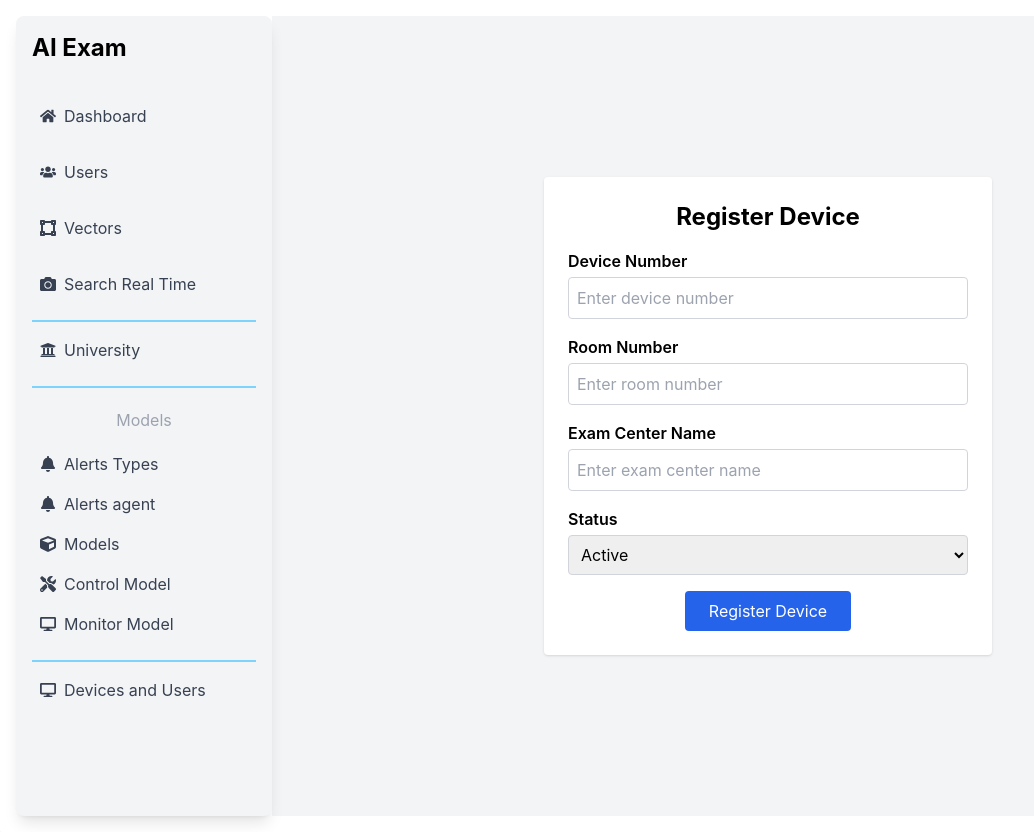
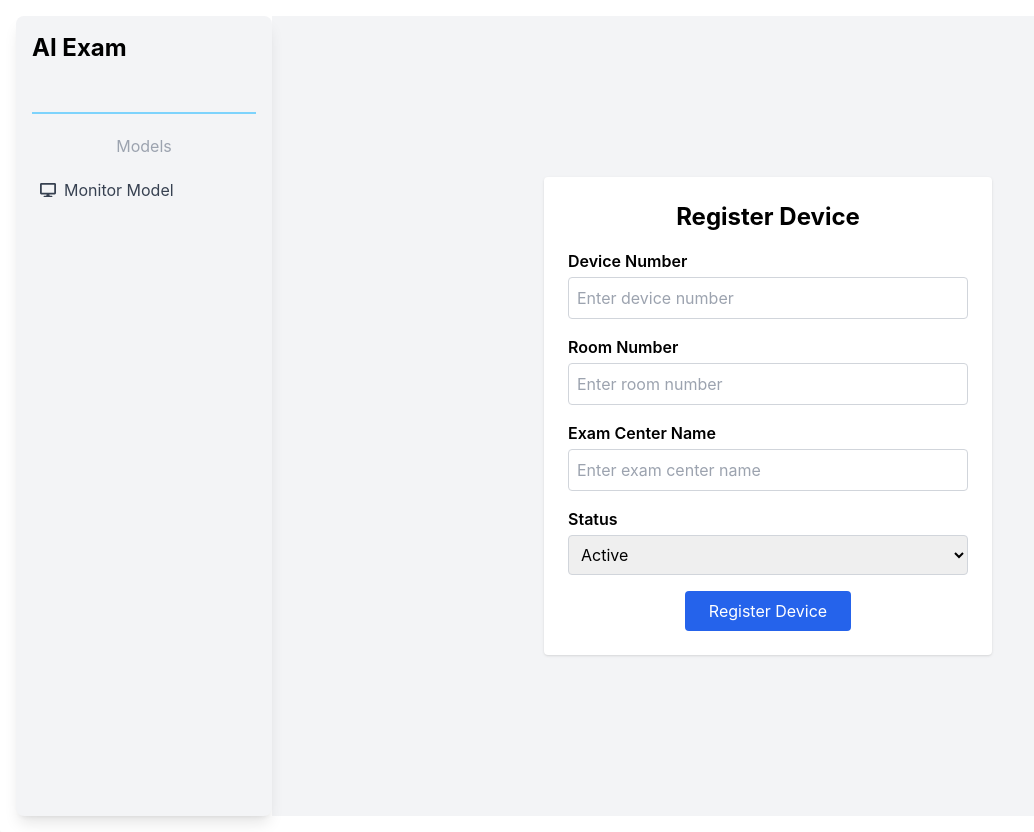
Before and after one commit to radanpro/identity, a React (Create React App) app in the folder frontend/: page /devices/register in a window 1280 px wide. Shown: the whole page, without its empty margins (0-1034 px from the left). Built offline with nearby package versions, Linux system fonts and the light colour scheme.

Commit message:
feat: Integrate RequireUserLogin component for enhanced route protection; update navigation in Register component to redirect to camera

```diff
--- a/frontend/src/App.jsx
+++ b/frontend/src/App.jsx
@@ -53,6 +53,7 @@ import {
   NotRequireDeviceRegister,
   RequireDeviceRegister,
 } from "./components/RequireDeviceRegister";
+import RequireUserLogin from "./components/RequireUserLogin";
 
 function App() {
   const [isLoggedIn, setIsLoggedIn] = useState(false);
@@ -93,10 +94,12 @@ function App() {
                 index
                 element={
                   <RequireDeviceRegister>
-                    <Dashboard
-                      isLoggedIn={isLoggedIn}
-                      isRegisterIn={isRegisterIn}
-                    />
+                    <RequireUserLogin>
+                      <Dashboard
+                        isLoggedIn={isLoggedIn}
+                        isRegisterIn={isRegisterIn}
+                      />
+                    </RequireUserLogin>
                   </RequireDeviceRegister>
                 }
               />
--- a/frontend/src/components/Sidebar.jsx
+++ b/frontend/src/components/Sidebar.jsx
@@ -18,12 +18,26 @@ import {
   FaBook,
   // FaGraduationCap,
 } from "react-icons/fa";
+import { useEffect } from "react";
+import { isUserLoggedIn, validateDeviceToken } from "../utils/auth";
 
 const Sidebar = ({ isOpen, onClose }) => {
   const location = useLocation();
+  const [isLoggedIn, setIsLoggedIn] = useState(false);
+  const [isRegisterIn, setIsRegisterIn] = useState(false);
+  const [openMenus, setOpenMenus] = useState({});
 
-  // حالة التحكم للقوائم المنسدلة باستخدام مفتاح العنصر
-  const [openMenus, setOpenMenus] = useState({});
+  useEffect(() => {
+    async function checkAuth() {
+      const deviceValid = await validateDeviceToken();
+      const userLogged = isUserLoggedIn();
+      setIsLoggedIn(userLogged);
+      setIsRegisterIn(deviceValid);
+    }
+
+    checkAuth();
+    // sessionStorage.setItem("userToken", tokenFromAPI);
+  }, []);
 
   const toggleMenu = (menuKey) => {
     setOpenMenus((prev) => ({ ...prev, [menuKey]: !prev[menuKey] }));
@@ -31,45 +45,72 @@ const Sidebar = ({ isOpen, onClose }) => {
 
   // تعريف عناصر القائمة الرئيسية كمصفوفة من الكائنات
   const mainNav = [
-    { label: "Dashboard", to: "/", icon: <FaHome /> },
-    { label: "Users", to: "/users/index", icon: <FaUsers /> },
-    { label: "Vectors", to: "/vectors", icon: <FaVectorSquare /> },
-    { label: "Search Real Time", to: "/camera", icon: <FaCamera /> },
-  ];
+    isLoggedIn ? { label: "Dashboard", to: "/", icon: <FaHome /> } : null,
+    isLoggedIn
+      ? { label: "Users", to: "/users/index", icon: <FaUsers /> }
+      : null,
+    isLoggedIn
+      ? { label: "Vectors", to: "/vectors", icon: <FaVectorSquare /> }
+      : null,
+    isRegisterIn
+      ? { label: "Search Real Time", to: "/camera", icon: <FaCamera /> }
+      : null,
+  ].filter(Boolean);
+
   const universityGroup = {
     group: "University",
     items: [
-      { label: "Student", to: "/students", icon: <FaUser /> },
+      isLoggedIn
+        ? ({ label: "Student", to: "/students", icon: <FaUser /> },
           { label: "Exams", to: "/newexam/index", icon: <FaClipboardList /> },
           { label: "Colleges", to: "/college/index", icon: <FaUniversity /> },
           { label: "Centers", to: "/centers/index", icon: <FaSchool /> },
           { label: "Courses", to: "/courses/index", icon: <FaBook /> },
           { label: "Levels", to: "/levels/index", icon: <FaBook /> },
           { label: "Semesters", to: "/semesters/index", icon: <FaBook /> },
-      { label: "Years", to: "/years/index", icon: <FaBook /> },
-    ],
+          { label: "Years", to: "/years/index", icon: <FaBook /> })
+        : null,
+    ].filter(Boolean),
   };
   const modelsGroup = {
     group: "Models",
     items: [
-      { label: "Alerts Types", to: "/alertsType/alert-list", icon: <FaBell /> },
-      { label: "Alerts agent", to: "/alerts/alert-list", icon: <FaBell /> },
-      { label: "Models", to: "/models-list", icon: <FaCube /> },
-      { label: "Control Model", to: "/control-model", icon: <FaTools /> },
+      isLoggedIn
+        ? {
+            label: "Alerts Types",
+            to: "/alertsType/alert-list",
+            icon: <FaBell />,
+          }
+        : null,
+      isLoggedIn
+        ? { label: "Alerts agent", to: "/alerts/alert-list", icon: <FaBell /> }
+        : null,
+      isLoggedIn
+        ? { label: "Models", to: "/models-list", icon: <FaCube /> }
+        : null,
+      isLoggedIn
+        ? { label: "Control Model", to: "/control-model", icon: <FaTools /> }
+        : null,
       { label: "Monitor Model", to: "/monitoring-model", icon: <FaDesktop /> },
-    ],
+    ].filter(Boolean),
   };
 
   const devicesGroup = {
     group: "Devices and Users",
     items: [
-      { label: "Device List", to: "/devices/index", icon: <FaClipboardList /> },
+      isLoggedIn
+        ? {
+            label: "Device List",
+            to: "/devices/index",
+            icon: <FaClipboardList />,
+          }
+        : null,
       // {
       //   label: "Register Device",
       //   to: "/devices/register",
       //   icon: <FaUserPlus />,
       // },
-    ],
+    ].filter(Boolean),
   };
 
   // دالة للتحقق من حالة التفعيل بناءً على المسار الحالي
@@ -109,6 +150,7 @@ const Sidebar = ({ isOpen, onClose }) => {
           ))}
         </nav>
         {/* مجموعة University */}
+        {universityGroup.items.length ? (
           <div className="border-t-2 border-sky-300 mt-4 pt-2">
             {/* عنوان المجموعة لا يتغير لونه عند تفعيل أحد الأبناء */}
             <button
@@ -137,6 +179,7 @@ const Sidebar = ({ isOpen, onClose }) => {
               </div>
             )}
           </div>
+        ) : null}
         {/* قسم النماذج */}
         <div className="border-t-2 border-sky-300 mt-4 pt-2">
           <p className="text-gray-400 text-center p-3">{modelsGroup.group}</p>
@@ -155,6 +198,7 @@ const Sidebar = ({ isOpen, onClose }) => {
         </div>
 
         {/* قسم الأجهزة والمستخدمين */}
+        {devicesGroup.items.length ? (
           <div className="border-t-2 border-sky-300 mt-4 pt-2">
             {/* <p className="text-gray-400 text-center p-3">{devicesGroup.group}</p> */}
             <button
@@ -183,6 +227,7 @@ const Sidebar = ({ isOpen, onClose }) => {
               </div>
             )}
           </div>
+        ) : null}
       </div>
     </aside>
   );
--- a/frontend/src/login/Register.jsx
+++ b/frontend/src/login/Register.jsx
@@ -46,7 +46,7 @@ const Register = () => {
 
       if (response.status === 201) {
         localStorage.setItem("deviceToken", response.data.token);
-        navigate("/", { state: { message: response.data.message } });
+        navigate("/camera", { state: { message: response.data.message } });
       }
     } catch (error) {
       console.error("Registration failed:", error);
```
Lines whose indentation alone changed are shown as unchanged.
